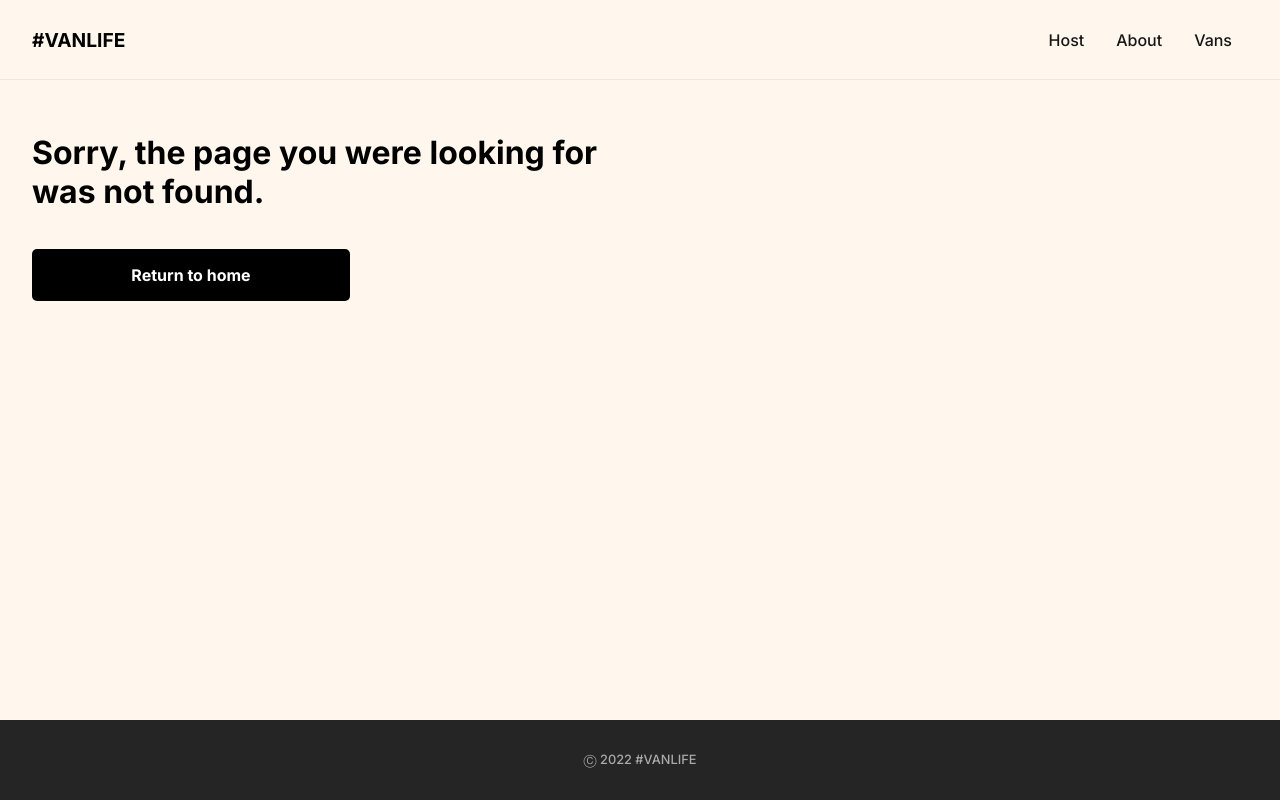
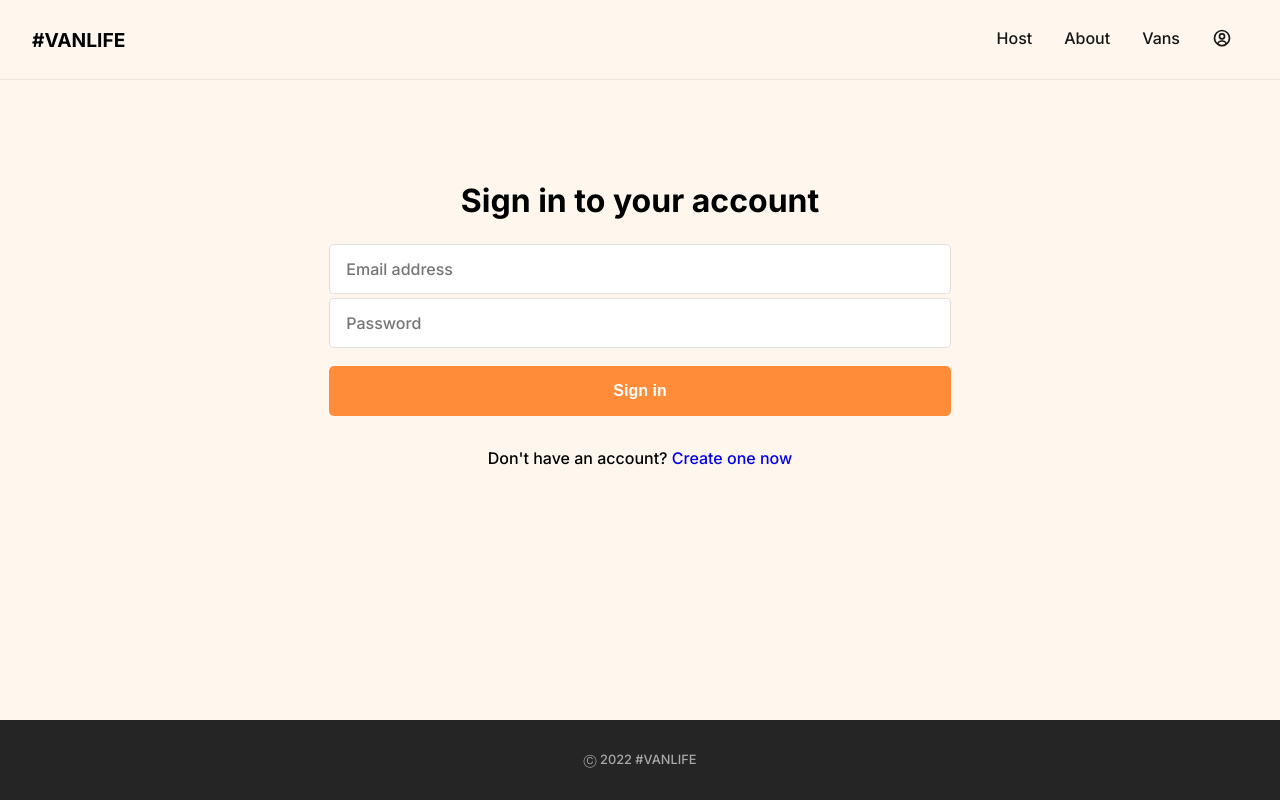
Before and after one commit to victorfernando-sis/vanlife, a React (Create React App) app: page /login in a window 1280 px wide. Before the commit this address had no page. Built offline with nearby package versions, Linux system fonts and the light colour scheme; what miragejs would draw is missing.

Commit message:
Login Page and Authentication

```diff
--- a/src/App.css
+++ b/src/App.css
@@ -161,6 +161,30 @@ h4 {
   text-decoration: underline;
 }
 
+/* ========== LAYOUT LOGIN ========== */
+
+.login-page {
+  display: flex;
+  flex-direction: column;
+  align-items: center;
+  justify-content: center;
+  padding: 5rem;
+}
+
+.login-form {
+  /* border: 1px solid #115E59; */
+  margin: auto;
+}
+.login-form input{
+  width: 100%;
+  height: 50px;
+  border: 1px solid #b4b4b468;
+  border-radius: 5px;
+  margin: 2px 0;
+  outline: none;
+  font: inherit;
+  padding: 1rem;
+}
 
 /* ========== LAYOUT HOMEPAGE ========== */
 
--- a/src/App.js
+++ b/src/App.js
@@ -8,6 +8,7 @@ import VanInfo from "./pages/Vans/VanInfo";
 
 import "./server";
 import Layout from "./components/Layout";
+import Login from "./pages/Login/Login";
 import Dashboard from "./pages/Host/Dashboard";
 import HostLayout from "./components/HostLayout";
 import Income from "./pages/Host/Income";
@@ -24,6 +25,7 @@ function App() {
     <BrowserRouter>
       <Routes>
         <Route path="/" element={<Layout />}>
+          <Route path="login" element={<Login/>}/>
           <Route index element={<Home />} />
           <Route path="about" element={<About />} />
           <Route path="vans" element={<Vans />} />
--- a/src/components/Navbar.jsx
+++ b/src/components/Navbar.jsx
@@ -1,5 +1,6 @@
 import React from "react";
 import { NavLink, useNavigate } from "react-router-dom";
+import { BiUserCircle } from "react-icons/bi";
 
 function Navbar() {
   const navigate = useNavigate();
@@ -40,6 +41,15 @@ function Navbar() {
             Vans
           </NavLink>
         </li>
+        <li>
+          <NavLink
+            className="item_menu"
+            style={({ isActive }) => (isActive ? activeLink : null)}
+            to="/login"
+          >
+            <BiUserCircle style={{fontSize:"20px"}} />
+          </NavLink>
+        </li>
       </ul>
     </div>
   );
--- /dev/null
+++ b/src/pages/Login/Login.jsx
@@ -0,0 +1,34 @@
+import React from "react";
+
+function Login() {
+  function handleSubmit(e) {
+    e.preventDefault();
+    console.log("Submitted");
+  }
+
+  return (
+    <div className="login-page">
+      <h1>Sign in to your account</h1>
+      <form onSubmit={handleSubmit} className="login-form">
+        <input
+          type="text"
+          aria-label="email"
+          placeholder="Email address"
+          className="login-email"
+        />
+        <input
+          type="password"
+          aria-label="password"
+          placeholder="Password"
+          className="login-password"
+        />
+        <button className='btn btn_primary'>Sign in</button>
+      </form>
+      <p>
+        Don't have an account? <a href="/"> Create one now</a>
+      </p>
+    </div>
+  );
+}
+
+export default Login;
```
